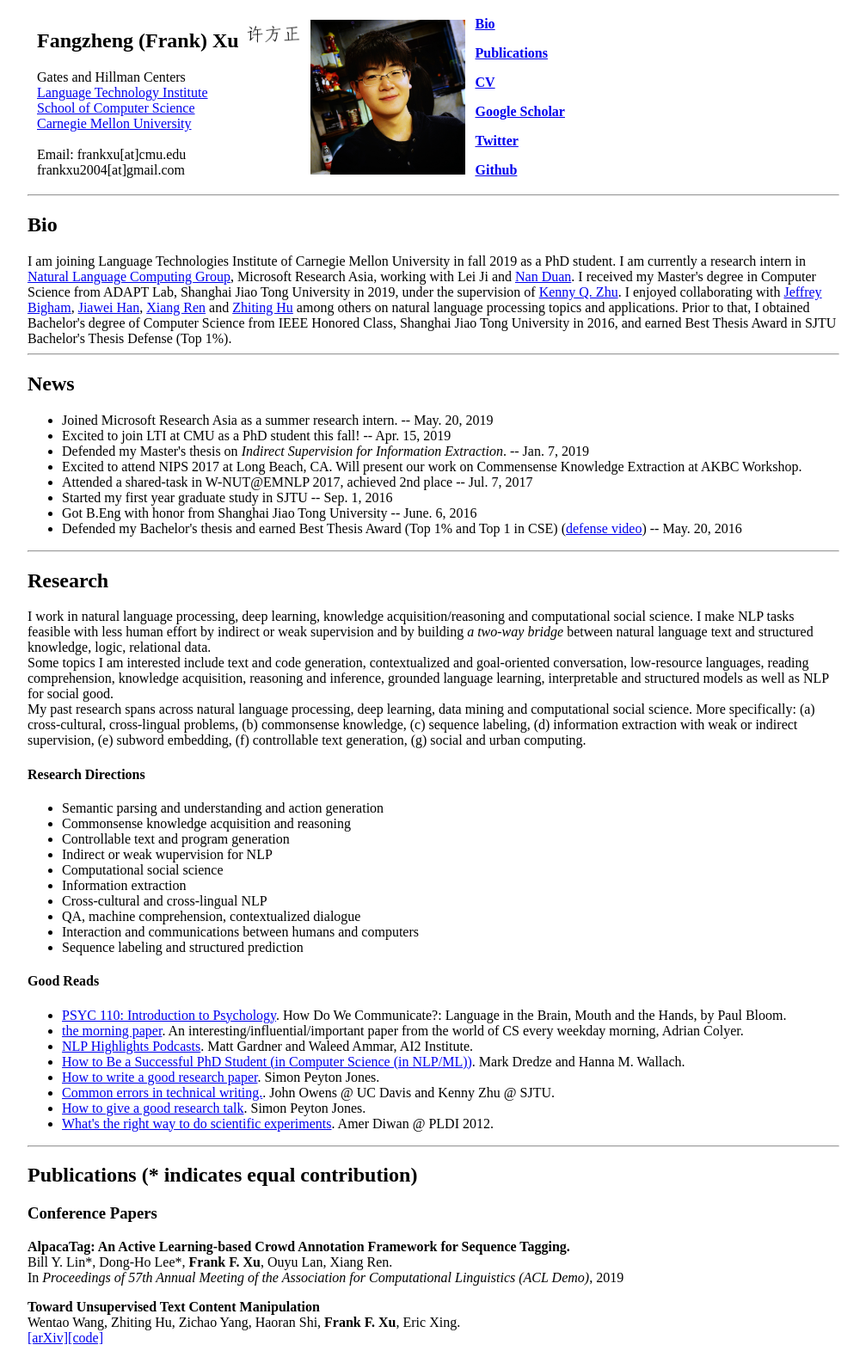
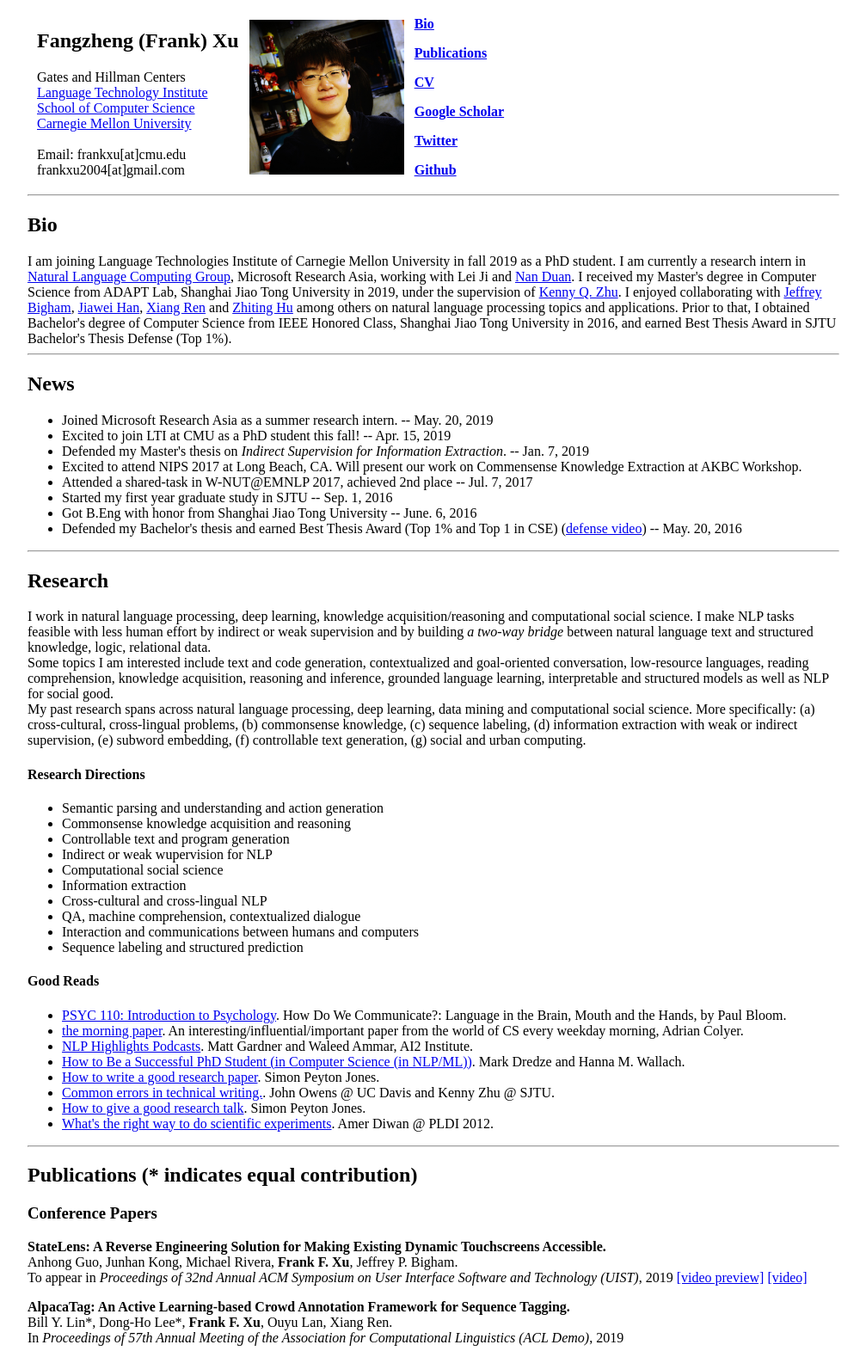
Before and after one commit to frankxu2004/frankxu2004.github.io, a plain HTML site: page index.html in a window 1280 px wide. Shown: the top 1578 px of the page at 86% size, without its empty margins (136-1143 px from the left). Drawn offline with Linux system fonts and the light colour scheme.

Commit message:
update pubs

```diff
--- a/index.html
+++ b/index.html
@@ -8,7 +8,6 @@
 <tr>
 <td nowrap valign="bottom">
 <h2>Fangzheng (Frank) Xu
-<img height="25" align="bottom" src="chinese_name.png">
 </h2>
 
 Gates and Hillman Centers<br>
@@ -100,6 +99,11 @@ Simon Peyton Jones.
 <h2><a name ="publications">Publications (* indicates equal contribution)</a></h2>
 
 <h3>Conference Papers</h3>
+<p>
+    <b>StateLens: A Reverse Engineering Solution for Making Existing Dynamic Touchscreens Accessible.</b><br>
+    Anhong Guo, Junhan Kong, Michael Rivera, <b>Frank F. Xu</b>, Jeffrey P. Bigham.<br>
+    To appear in <i>Proceedings of 32nd Annual ACM Symposium on User Interface Software and Technology (UIST)</i>, 2019 <a href="https://www.youtube.com/watch?v=P127TFsQHkM">[video preview]</a> <a href="https://www.youtube.com/watch?v=Kbw9YbtJdwY">[video]</a>
+
 <p>
     <b>AlpacaTag: An Active Learning-based Crowd Annotation Framework for Sequence Tagging.</b><br>
     Bill Y. Lin*, Dong-Ho Lee*, <b>Frank F. Xu</b>, Ouyu Lan, Xiang Ren.<br>
@@ -209,7 +213,7 @@ Bachelor's Thesis <span style="color:red">(Best Thesis Award, Top 1% in SJTU, To
 
 
 <hr>
-This page was last updated on Apr. 24, 2019<br><br>
+This page was last updated on Jul. 25, 2019<br><br>
 This page was initially created on May 1, 2016<br><br>
 </body>
 <script>
```
